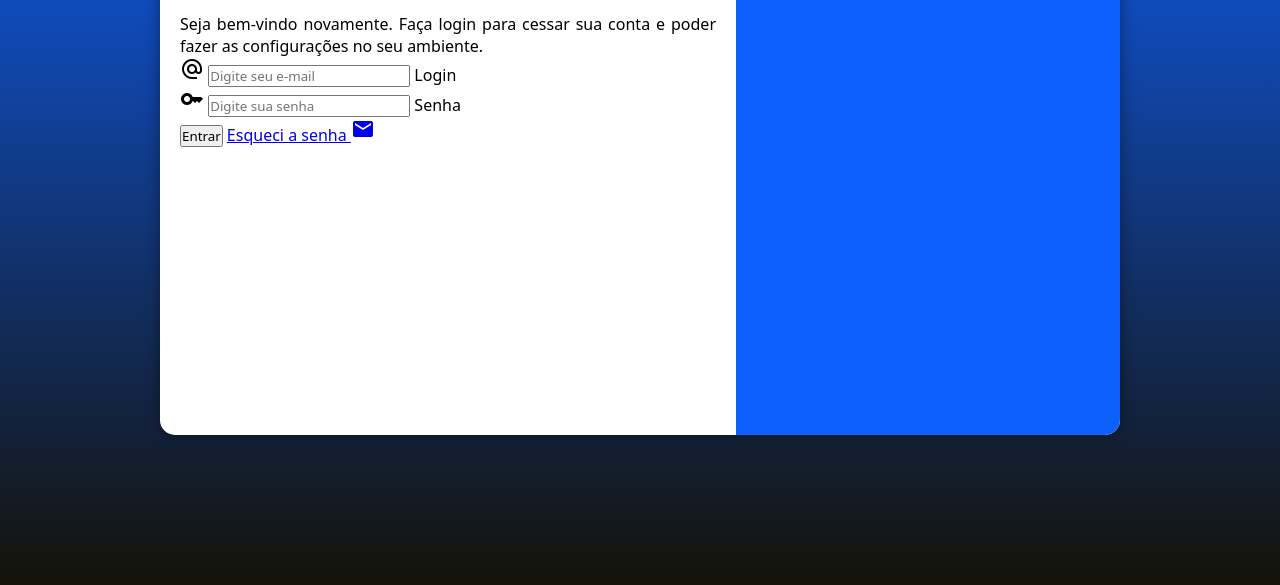
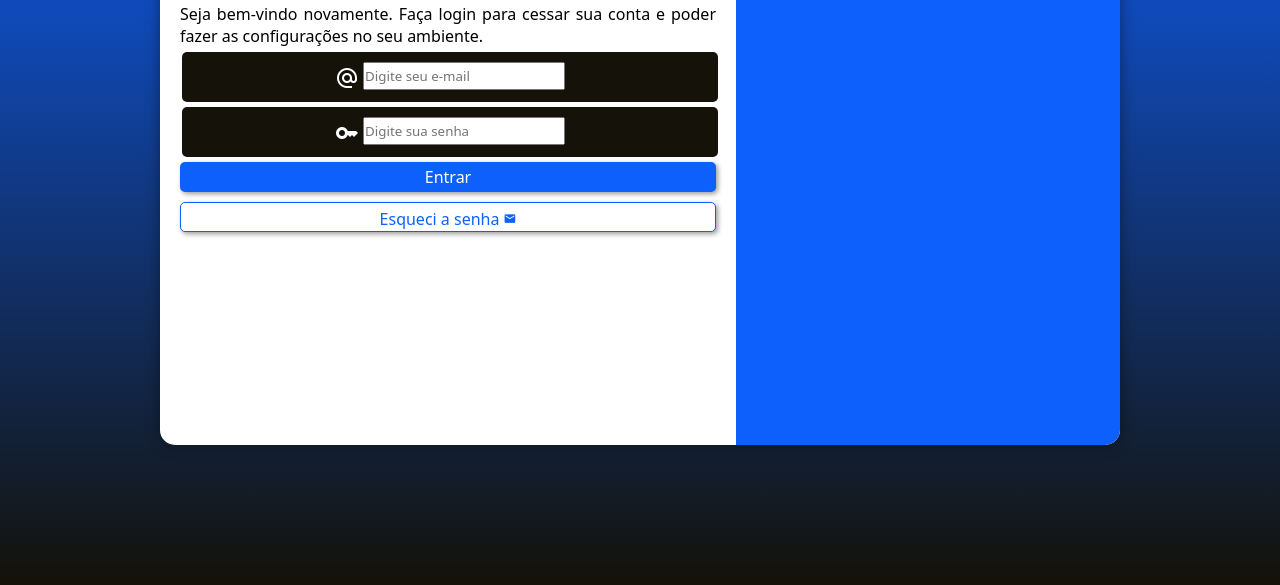
Before and after one commit to rogerio8790/projeto-login, a plain HTML site: page index.html in a window 1280 px wide. Shown: the part 215-800 px from the top of the page. Drawn offline with Linux system fonts and the light colour scheme.

Commit message:
Formatação do formulário

```diff
--- a/estilo/style.css
+++ b/estilo/style.css
@@ -35,10 +35,10 @@ section#login {
 	overflow: hidden;
 
 	background-color: #ffffff;
-	width: 250px;
-	height: 500px;
+	width: 300px;
+	height: 520px;
 	border-radius: 15px;
-	box-shadow: 0px 0px 15px rgba(0, 0, 0, 0.400);
+	box-shadow: 0px 0px 15px #00000066;
 
 	transition: width .3s, height .3s;
 	transition-timing-function: ease;
@@ -65,3 +65,73 @@ div#form > p {
 	font-size: 0.8em;
 	text-align: justify;
 }
+
+form > div.campo {
+	background-color: #141209;
+	color: #ffffff;
+	display: block;
+	text-align: center;
+	width: 100%;
+	height: 50px;
+	border-radius: 5px;
+	margin: 5px 2px;
+	padding: 5px;
+}
+
+div.campo > label {
+	display: none;
+}
+
+div.campo > span {
+	position: relative;
+	top: 22%;
+}
+
+div.campo > input {
+	height: 70%;
+}
+
+form > input[type=submit] {
+	display: block;
+	font-size: 1em;
+	width: 100%;
+	height: 30px;
+	background-color: #0e60fd;
+	color: #ffffff;
+	border: none;
+	border-radius: 5px;
+	box-shadow: 2px 2px 5px rgba(0, 0, 0, 0.400);
+	cursor: pointer;
+}
+
+form > input[type=submit]:hover {
+	background-color: #ffffff;
+	color: #0e60fd;
+	border: 1px solid #0e60fd;
+}
+
+form > a.botao {
+	display: block;
+	font-size: 1em;
+	width: 100%;
+	height: 30px;
+	background-color: #ffffff;
+	color: #0e60fd;
+	border: 1px solid #0e60fd;
+	border-radius: 5px;
+	box-shadow: 2px 2px 5px rgba(0, 0, 0, 0.400);
+	text-decoration: none;
+	text-align: center;
+	cursor: pointer;
+	margin-top: 10px;
+	padding-top: 5px;
+}
+
+form > a.botao:hover {
+	background-color: #0e60fd;
+	color: #ffffff;
+}
+
+form > a.botao > span {
+	font-size: 0.8em;
+}
--- a/index.html
+++ b/index.html
@@ -32,7 +32,7 @@
 					</div>
 
 					<input type="submit" value="Entrar">
-					<a href="esqueci.html">Esqueci a senha <span class="material-icons">mail</span></a>
+					<a class="botao" href="esqueci.html">Esqueci a senha <span class="material-icons">mail</span></a>
 				</form>
 			</div>
 		</section>
```
